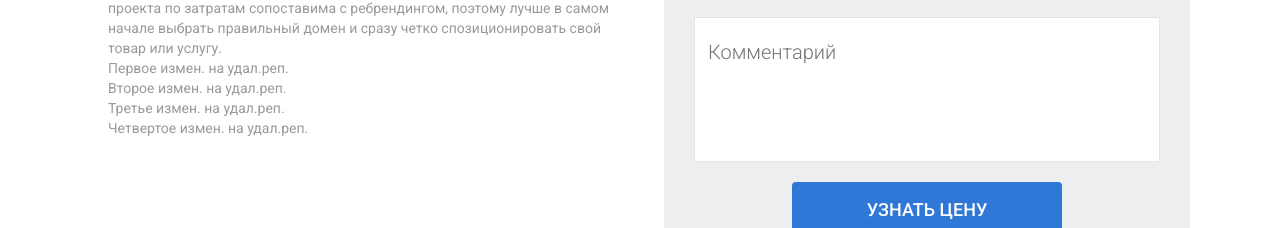
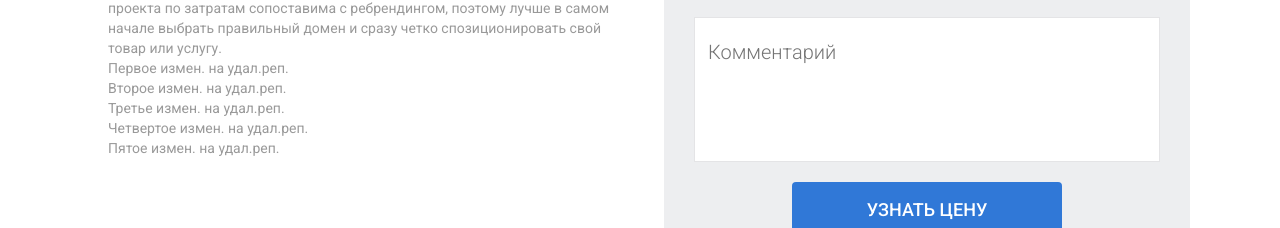
Before and after one commit to ArtemSiz/My-Project, a plain HTML site: page index.html in a window 1280 px wide. Shown: the part 340-568 px from the top of the page. Drawn offline with Linux system fonts and the light colour scheme.

Commit message:
add p "Fifth chenge"

```diff
--- a/index.html
+++ b/index.html
@@ -31,6 +31,7 @@
                 <p>Второе измен. на удал.реп.</p>
                 <p>Третье измен. на удал.реп.</p>
                 <p>Четвертое измен. на удал.реп.</p>
+                <p>Пятое измен. на удал.реп.</p>
             </div>
             <div class="column-two">
                 <span class="under-table">Узнайте <br> стоимость домена:</span>
```
